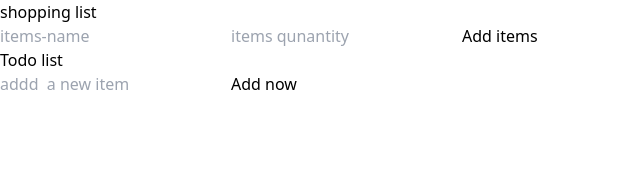
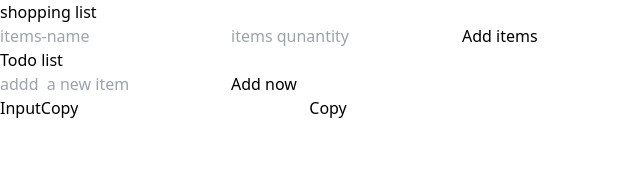
Before and after one commit to monupanwar1/react-ts, a React (Vite) app: page / in a window 1280 px wide. Shown: the top 186 px of the page, without its empty margins (0-640 px from the left). Built offline with nearby package versions, Linux system fonts and the light colour scheme.

Commit message:
inputCopy

```diff
--- a/src/App.tsx
+++ b/src/App.tsx
@@ -1,5 +1,6 @@
 // import { Todo } from "./components/Todo"
 
+import InputCopy from "./components/InputCopy"
 import ShoppingList from "./components/ShoppingList"
 import TodoList from "./components/TodoList"
 
@@ -10,7 +11,10 @@ const App = () => {
   return (
     <div className="flex items-center justify-center p-40">
       <ShoppingList/>
+
       <TodoList/>
+      <InputCopy/>
+
 
     </div>
 
--- /dev/null
+++ b/src/components/InputCopy.tsx
@@ -0,0 +1,28 @@
+import { useState } from "react"
+
+const InputCopy = () => {
+    const [inputValue,setInputValue]=useState("");
+    const [copied,setCopied]=useState(false);
+
+    const handleCopy=()=>{
+        navigator.clipboard.writeText(inputValue).then(()=>{
+            setCopied(true);
+            setTimeout(()=>setCopied(false),3000)
+        })
+    }
+
+
+  return (
+    <div>InputCopy
+        <input
+         type="text"
+         value={inputValue}
+         onChange={(e)=>setInputValue(e.target.value)}
+         className="border-2"
+         />
+       <button onClick={handleCopy}>
+        Copy</button>
+    </div>
+  )
+}
+export default InputCopy
```
